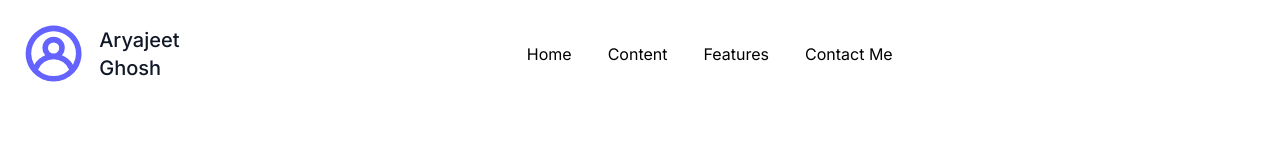
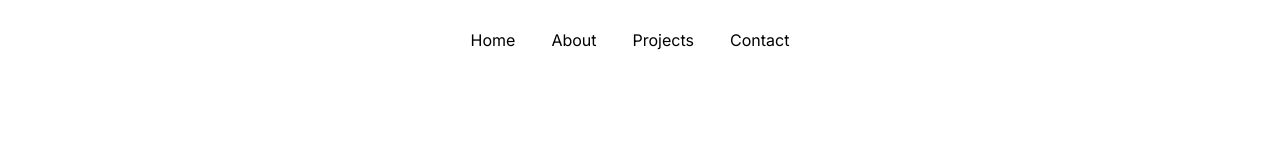
Before and after one commit to TheArya7eet/landing-page, a Next.js app in the folder my-app/: page / in a window 1280 px wide. Shown: the top 160 px of the page. Built offline with nearby package versions, Linux system fonts and the light colour scheme.

Commit message:
chore: header updated

```diff
--- a/my-app/src/components/header.tsx
+++ b/my-app/src/components/header.tsx
@@ -11,15 +11,11 @@ const Header = () => {
               : "shadow-none"
           }`}>
             <div className="container mx-auto flex flex-wrap p-5 flex-col md:flex-row items-center">
-                <a className="flex title-font font-medium items-center text-gray-900 mb-4 md:mb-0">
-                    <svg xmlns="http://www.w3.org/2000/svg" data-name="Layer 1" viewBox="0 0 24 24" id="user-circle"><path fill="#6563FF" d="M12,2A10,10,0,0,0,4.65,18.76h0a10,10,0,0,0,14.7,0h0A10,10,0,0,0,12,2Zm0,18a8,8,0,0,1-5.55-2.25,6,6,0,0,1,11.1,0A8,8,0,0,1,12,20ZM10,10a2,2,0,1,1,2,2A2,2,0,0,1,10,10Zm8.91,6A8,8,0,0,0,15,12.62a4,4,0,1,0-6,0A8,8,0,0,0,5.09,16,7.92,7.92,0,0,1,4,12a8,8,0,0,1,16,0A7.92,7.92,0,0,1,18.91,16Z"></path></svg>
-                    <span className="ml-3 text-xl">Aryajeet Ghosh</span>
-                </a>
                 <nav className="md:ml-auto md:mr-auto flex flex-wrap items-center text-base justify-center">
                     <a className="mr-5 sm:p-2 hover:text-black hover:bg-gray-300 rounded-lg cursor-pointer">Home</a>
-                    <a className="mr-5 sm:p-2 hover:text-black hover:bg-gray-300 rounded-lg cursor-pointer">Content</a>
-                    <a className="mr-5 sm:p-2 hover:text-black  hover:bg-gray-300 rounded-lg cursor-pointer">Features</a>
-                    <a className="mr-5 sm:p-2 hover:text-black hover:bg-gray-300 rounded-lg cursor-pointer">Contact Me</a>
+                    <a className="mr-5 sm:p-2 hover:text-black hover:bg-gray-300 rounded-lg cursor-pointer">About</a>
+                    <a className="mr-5 sm:p-2 hover:text-black  hover:bg-gray-300 rounded-lg cursor-pointer">Projects</a>
+                    <a className="mr-5 sm:p-2 hover:text-black hover:bg-gray-300 rounded-lg cursor-pointer">Contact</a>
                 </nav>
                 {/* <button className="inline-flex items-center bg-gray-100 border-0 py-1 px-3 focus:outline-none hover:bg-gray-200 rounded text-base mt-4 md:mt-0">Get Started
                     <svg fill="none" stroke="currentColor" stroke-linecap="round" stroke-linejoin="round" stroke-width="2" className="w-4 h-4 ml-1" viewBox="0 0 24 24">
```
